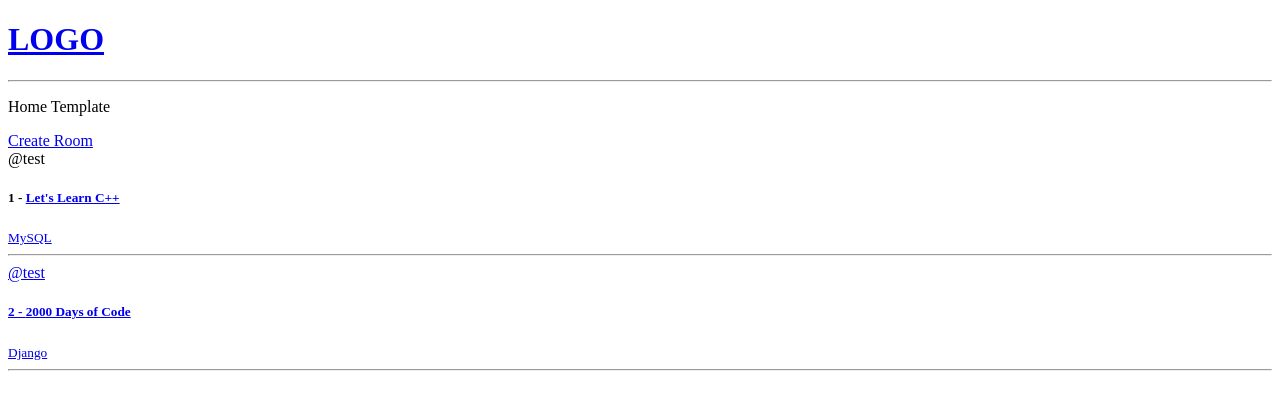
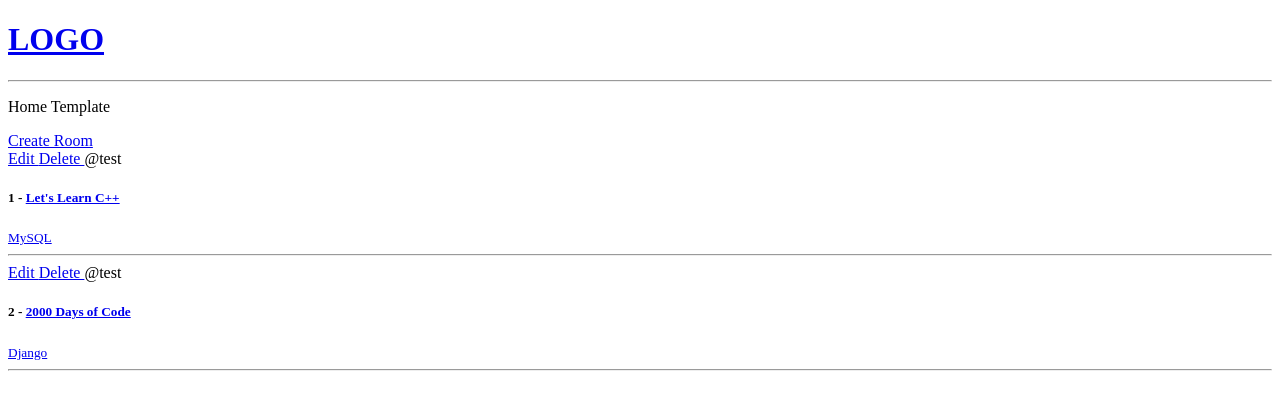
Before and after one commit to godkvng/django-study-app, a Django app: page / in a window 1280 px wide. Shown: the top 410 px of the page. Run offline with Django 4.2, Linux system fonts and the light colour scheme; data comes from the database, SQL or seed files in the repository; both versions use the stored data as it was after the commit.

Commit message:
Added `Update Room` and `Dlete Room` feature

```diff
--- a/src/base/templates/base/home.html
+++ b/src/base/templates/base/home.html
@@ -8,6 +8,8 @@
     <div>
         {% for room in rooms %}
             <div>
+                <a href="{% url 'update-room' room.id %}"> Edit </a>
+                <a href="{% url 'delete-room' room.id %}"> Delete </a>
                 <span>@{{ room.host.username }}</span>
                 <h5>{{room.id}} - <a href="{% url 'room' room.id %}">{{room.name}}</h5>
                 <small>{{ room.topic.name  }} </small>
--- a/src/base/urls.py
+++ b/src/base/urls.py
@@ -5,4 +5,6 @@ urlpatterns = [
 	path('', views.home, name='home'),
 	path('room/<str:pk>/', views.room, name='room'),
 	path('create-room/', views.create_room, name='create-room'),
+	path('update-room/<str:pk>/', views.update_room, name='update-room'),
+	path('delete-room/<str:pk>/', views.delete_room, name='delete-room'),
 ]
--- a/src/base/views.py
+++ b/src/base/views.py
@@ -37,3 +37,25 @@ def create_room(request):
 
 	context = {'form': form}
 	return render(request, 'base/room_form.html', context)
+
+
+def update_room(request, pk):
+	room = Room.objects.get(id=pk)
+	form = RoomForm(instance=room)
+	if request.method == 'POST':
+		form = RoomForm(request.POST, instance=room)
+		if form.is_valid():
+			form.save()
+			return redirect('home')
+
+	context = {'form': form}
+	return render(request, 'base/room_form.html', context)
+
+
+def delete_room(request, pk):
+	room = Room.objects.get(id=pk)
+	if request.method == 'POST':
+		room.delete()
+		return redirect('home')
+	context = {'obj': room}
+	return render(request, 'base/delete.html', context)
```
Also changed, not shown: src/base/templates/base/delete.html (added, +12 -0 lines), src/db.sqlite3.
